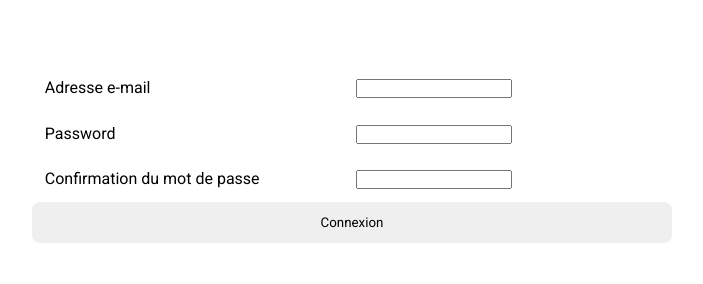
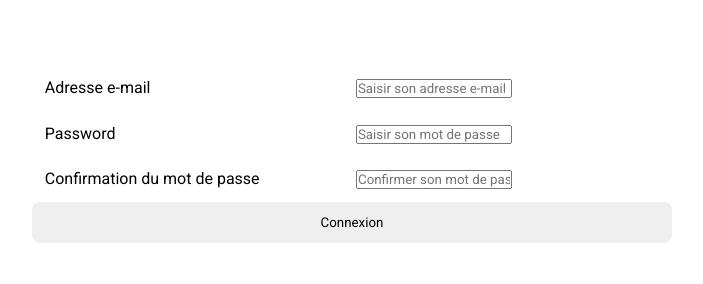
Before and after one commit to cecile-wojnowski/cocoswing, a PHP site: page /connexion.php in a window 1280 px wide. Shown: the part 516-800 px from the top of the page, without its empty margins (288-991 px from the left). Run offline with PHP 8.4, Linux system fonts and the light colour scheme; some libraries are stand-ins or nearby versions.

Commit message:
Ajout de placeholders

```diff
--- a/connexion.php
+++ b/connexion.php
@@ -30,17 +30,18 @@
       <form class="form_connexion" action="mon_compte.php" method="post">
         <div class="label_input">
           <label for="mail">Adresse e-mail </label>
-          <input type="text" name="mail" id="mail" required>
+          <input type="text" name="mail" id="mail" placeholder="Saisir son adresse e-mail" required>
         </div>
 
         <div class="label_input">
           <label for="password">Password</label>
-          <input type="password" id="pass" name="password" minlength="8" required>
+          <input type="password" id="pass" name="password" minlength="8" placeholder="Saisir son mot de passe" required>
         </div>
 
         <div class="label_input">
           <label for="confirm_password">Confirmation du mot de passe </label>
-          <input type="password" id="confirm_password" name="confirm_password" minlength="8" required>
+          <input type="password" id="confirm_password" name="confirm_password" minlength="8"
+          placeholder="Confirmer son mot de passe"required>
         </div>
 
         <button type="button" name="form_inscription"> Connexion </button>
--- a/css/form_connexion.css
+++ b/css/form_connexion.css
@@ -16,7 +16,3 @@ label{
   display:inline-block;
   margin-right:10%;
 }
-
-input{
-  box-sizing: border-box;
-}
```
